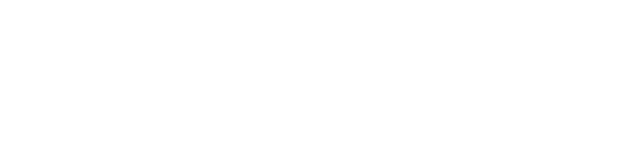
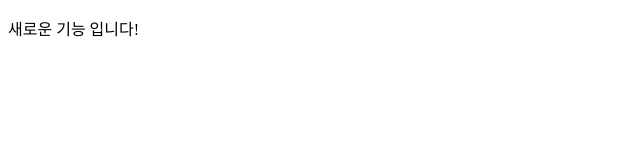
Before and after one commit to Oh-Donghan/GitInitTest, a plain HTML site: page index.html in a window 1280 px wide. Shown: the whole page, without its empty margins (0-640 px from the left). Drawn offline with Linux system fonts and the light colour scheme.

Commit message:
새로운 기능 추가

```diff
--- a/index.html
+++ b/index.html
@@ -6,6 +6,6 @@
   <title>메인은 그대로 진행!!</title>
 </head>
 <body>
-
+  <p>새로운 기능 입니다!</p>
 </body>
 </html>
```
